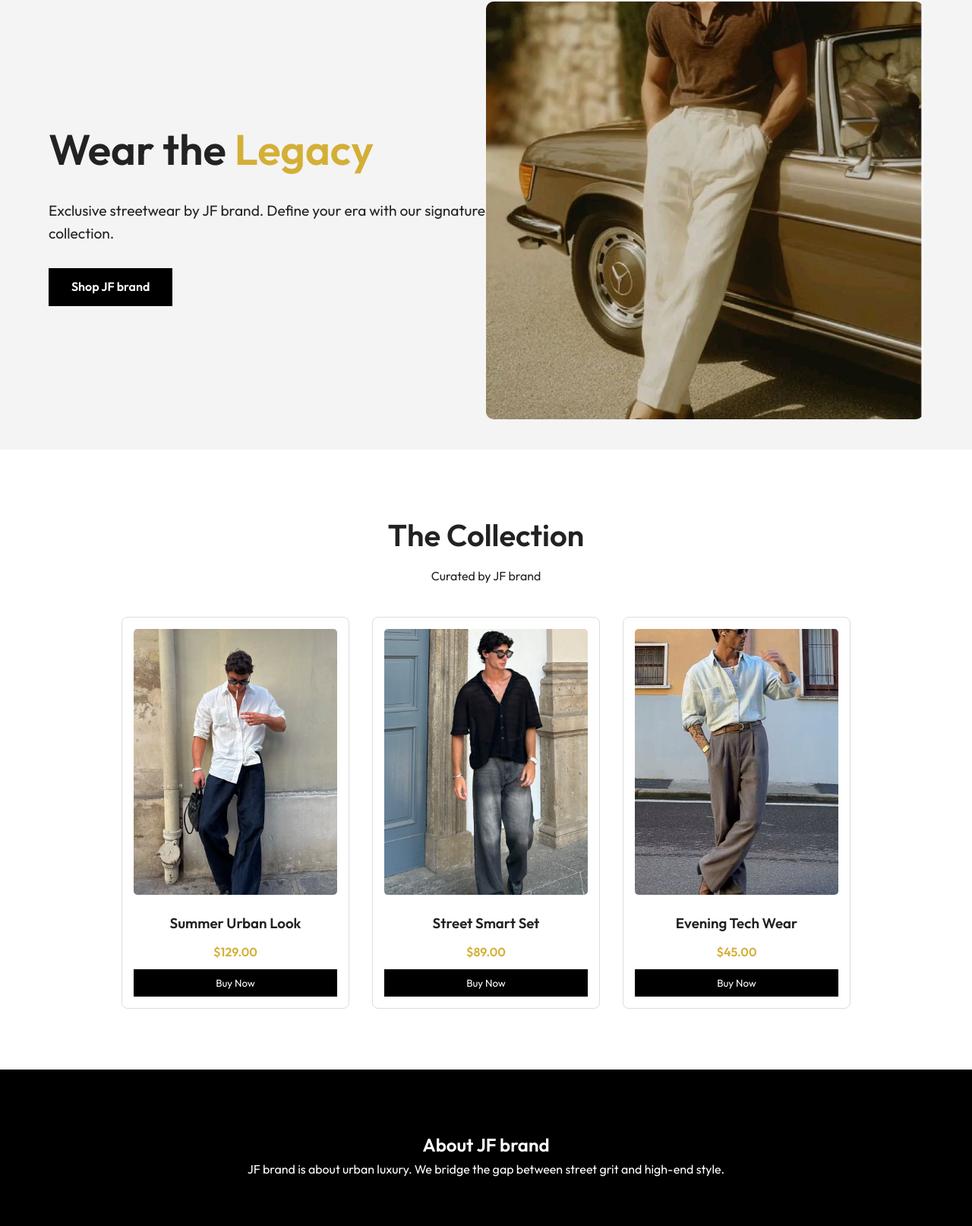
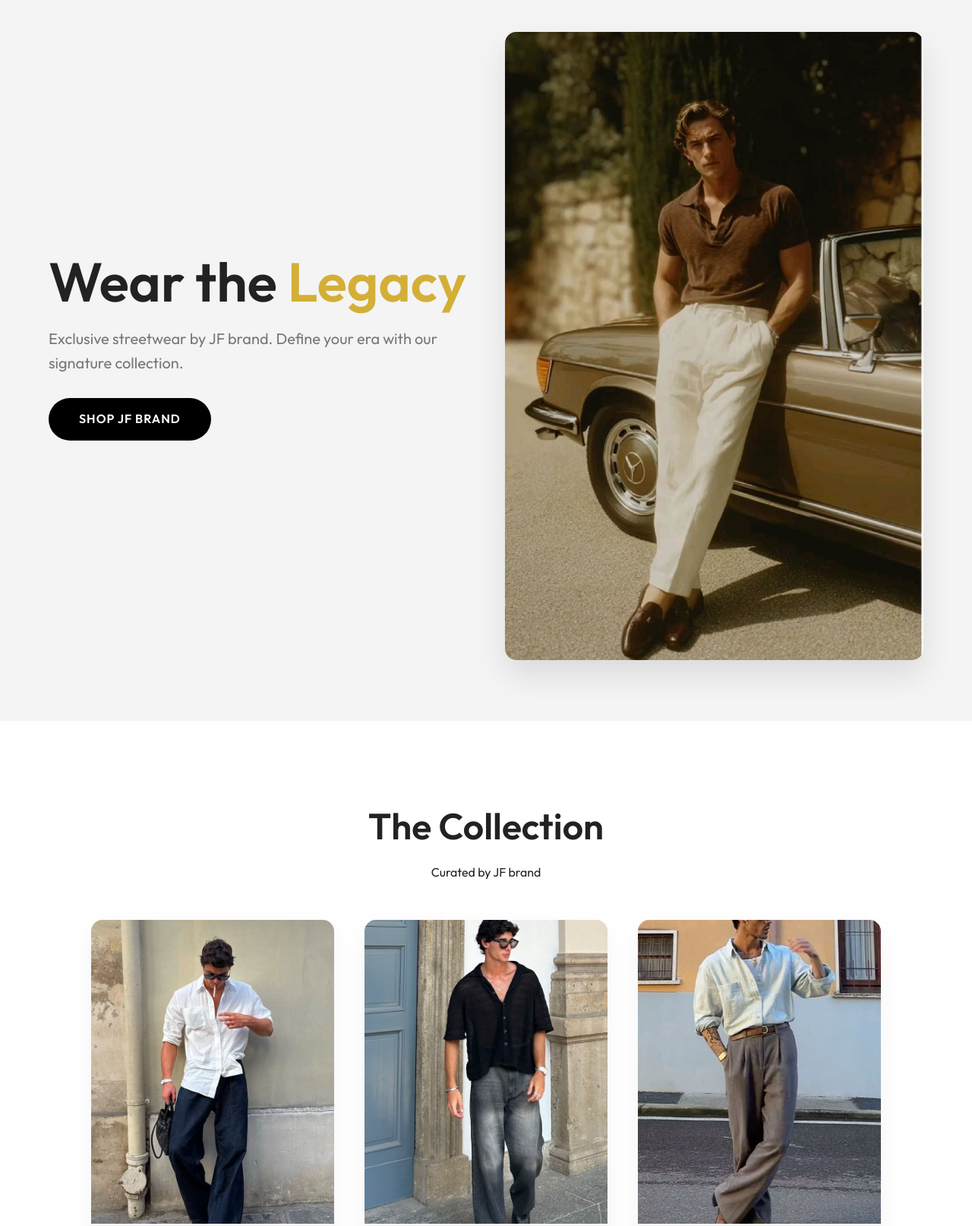
Before and after one commit to johnnyfarrane/JF-brand, a plain HTML site: page index.html in a window 1280 px wide. Shown: the part 300-1914 px from the top of the page at 76% size. Drawn offline with Linux system fonts and the light colour scheme.

Commit message:
Add files via upload

```diff
--- a/index.html
+++ b/index.html
@@ -42,27 +42,27 @@
 
         <div class="product-grid">
             <div class="product-card">
-                <img src="images/outfit1.jpg" alt="Summer Urban Look">
+                <img src="images/outfit1.jpg" alt="Urban Breeze">
                 <div class="product-info">
-                    <h3>Summer Urban Look</h3>
+                    <h3>Urban Breeze</h3>
                     <p class="price">$129.00</p>
                     <button class="buy-btn">Buy Now</button>
                 </div>
             </div>
 
             <div class="product-card">
-                <img src="images/outfit2.jpg" alt="Street Smart Set">
+                <img src="images/outfit2.jpg" alt="Street Icon Set">
                 <div class="product-info">
-                    <h3>Street Smart Set</h3>
+                    <h3>Street Icon Set</h3>
                     <p class="price">$89.00</p>
                     <button class="buy-btn">Buy Now</button>
                 </div>
             </div>
 
             <div class="product-card">
-                <img src="images/outfit3.jpg" alt="Evening Tech Wear">
+                <img src="images/outfit3.jpg" alt="Modern Gentleman">
                 <div class="product-info">
-                    <h3>Evening Tech Wear</h3>
+                    <h3>Modern Gentleman</h3>
                     <p class="price">$45.00</p>
                     <button class="buy-btn">Buy Now</button>
                 </div>
--- a/script.js
+++ b/script.js
@@ -1,11 +1,9 @@
-// Basic script for JF Brand website
-
 document.addEventListener('DOMContentLoaded', () => {
 
     // Find all buy buttons
     const buyButtons = document.querySelectorAll('.buy-btn');
 
-    // Add a simple click event to each button
+    // Add a click event to each button
     buyButtons.forEach(button => {
         button.addEventListener('click', () => {
             alert('Item added to cart! This is a simple demo.');
--- a/styles.css
+++ b/styles.css
@@ -63,7 +63,12 @@ ul {
 
 .nav-links {
     display: flex;
-    gap: 20px;
+    gap: 30px;
+}
+
+.nav-links a {
+    font-weight: 600;
+    transition: color 0.3s ease;
 }
 
 .nav-links a:hover {
@@ -74,9 +79,10 @@ ul {
 .hero {
     display: flex;
     align-items: center;
-    padding: 40px 5%;
+    padding: 80px 5%;
     background: var(--light-gray);
-    min-height: 60vh; /* Reduced from 80vh to bring content up */
+    min-height: 80vh;
+    gap: 50px;
 }
 
 .hero-content {
@@ -84,8 +90,9 @@ ul {
 }
 
 .hero h1 {
-    font-size: 3.5rem;
+    font-size: 4.5rem;
     margin-bottom: 20px;
+    line-height: 1.1;
 }
 
 .highlight {
@@ -94,82 +101,118 @@ ul {
 
 .hero p {
     margin-bottom: 30px;
-    font-size: 1.2rem;
+    font-size: 1.25rem;
+    color: var(--gray);
 }
 
 .cta-btn {
-    padding: 12px 30px;
+    padding: 15px 40px;
     background: var(--black);
     color: white;
     font-weight: bold;
     display: inline-block;
+    border-radius: 30px;
+    transition: all 0.3s ease;
+    text-transform: uppercase;
+    letter-spacing: 1px;
+}
+
+.cta-btn:hover {
+    background: var(--gold);
+    transform: translateY(-3px);
+    box-shadow: 0 10px 20px rgba(212, 175, 55, 0.3);
 }
 
 .hero-image {
     flex: 1;
-    height: 550px; /* Increased to see more of the photo */
-    overflow: hidden;
+    display: flex;
+    align-items: center;
+    justify-content: center;
 }
 
 .hero-image img {
     width: 100%;
-    height: 100%;
-    object-fit: cover;
-    object-position: center 75%; /* Show more of the body, keep the head out of view */
-    border-radius: 10px;
+    max-width: 600px;
+    height: auto;
+    object-fit: contain;
+    border-radius: 15px;
+    box-shadow: 0 20px 40px rgba(0,0,0,0.1);
 }
 
 /* Products */
 .products-section {
-    padding: 80px 5%;
+    padding: 100px 5%;
     text-align: center;
+    background: white;
 }
 
 .section-header h2 {
-    font-size: 2.5rem;
+    font-size: 3rem;
     margin-bottom: 10px;
 }
 
 .product-grid {
     display: flex;
     flex-wrap: wrap;
-    gap: 30px;
+    gap: 40px;
     justify-content: center;
-    margin-top: 40px;
+    margin-top: 50px;
 }
 
 .product-card {
-    width: 300px;
-    background: white;
-    border: 1px solid #ddd;
-    padding: 15px;
-    border-radius: 8px;
+    width: 320px;
+    background: var(--light-gray);
+    border: none;
+    padding: 0;
+    border-radius: 15px;
+    overflow: hidden;
+    box-shadow: 0 10px 30px rgba(0,0,0,0.05);
+    transition: transform 0.4s ease, box-shadow 0.4s ease;
+}
+
+.product-card:hover {
+    transform: translateY(-10px);
+    box-shadow: 0 20px 40px rgba(0,0,0,0.15);
 }
 
 .product-card img {
     width: 100%;
-    height: 350px;
+    height: 400px;
     object-fit: cover;
-    border-radius: 5px;
 }
 
 .product-info {
-    margin-top: 15px;
+    padding: 25px;
+    text-align: left;
+}
+
+.product-info h3 {
+    font-size: 1.4rem;
+    margin-bottom: 10px;
 }
 
 .price {
     color: var(--gold);
     font-weight: bold;
-    margin: 10px 0;
+    font-size: 1.2rem;
+    margin: 10px 0 20px 0;
 }
 
 .buy-btn {
     width: 100%;
-    padding: 10px;
+    padding: 15px;
     background: var(--black);
     color: white;
     border: none;
+    border-radius: 8px;
+    font-weight: 600;
+    font-size: 1.1rem;
     cursor: pointer;
+    transition: all 0.3s ease;
+}
+
+.buy-btn:hover {
+    background: var(--gold);
 }
 
 /* About */
@@ -200,7 +243,7 @@ footer {
     font-size: 0.9rem;
 }
 
-/* Responsive Design for Mobile */
+/*Responsive Design for Mobile*/
 @media (max-width: 768px) {
     .navbar {
         flex-direction: column;
@@ -243,7 +286,8 @@ footer {
 
     .hero-image {
         width: 100%;
-        height: 350px;
+        height: auto;
+        margin-top: 30px;
     }
 
     .products-section {
```
